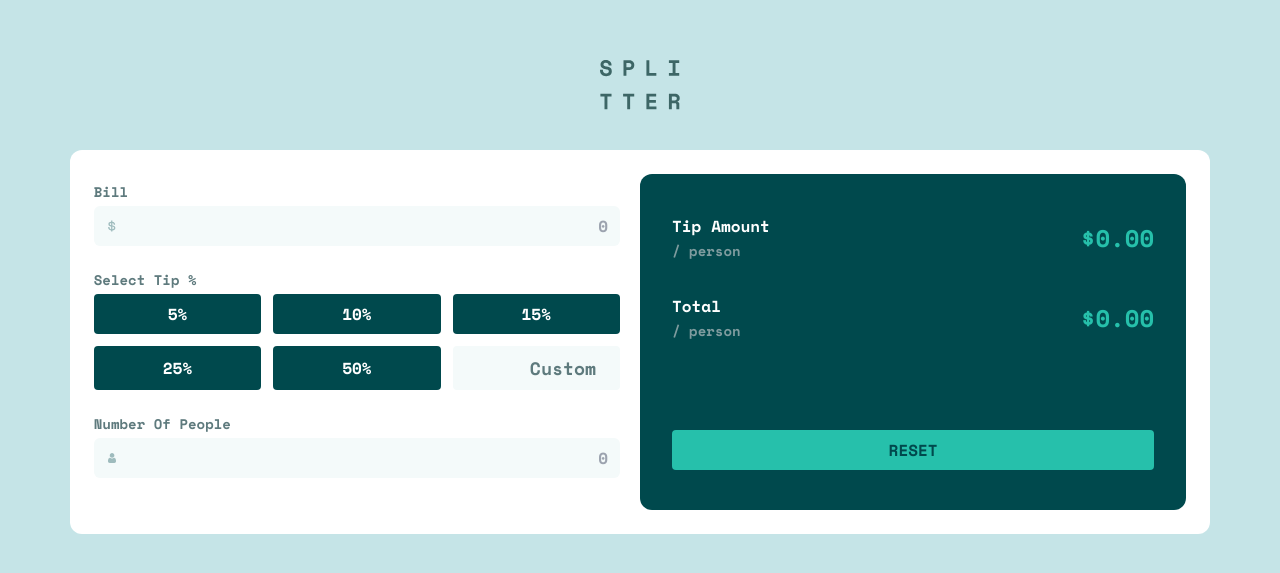
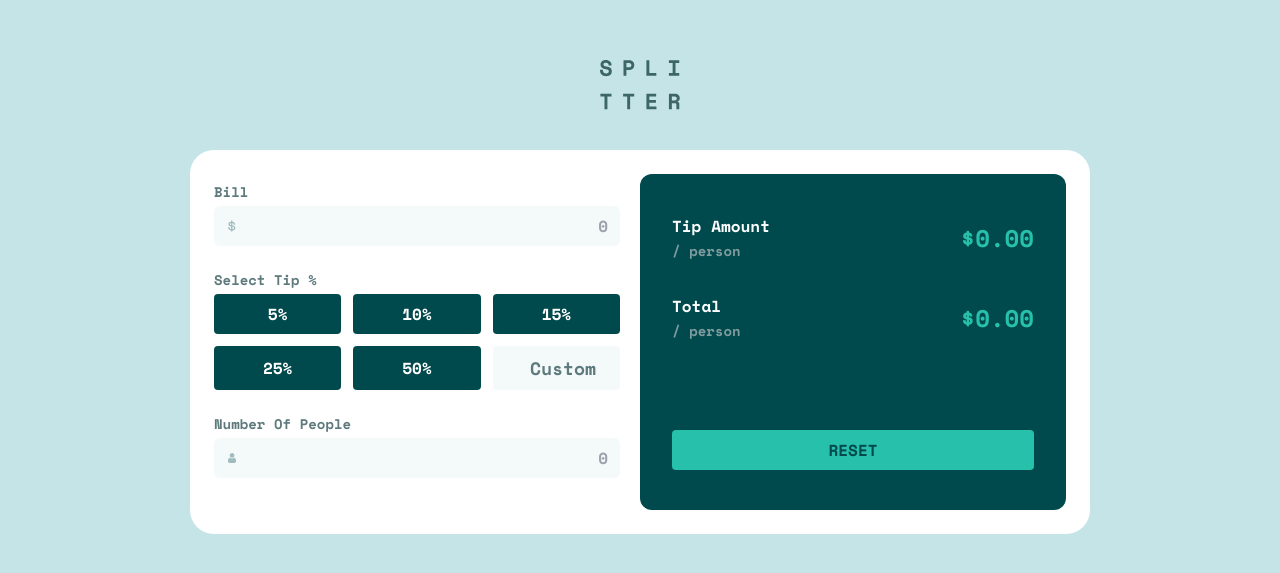
Before and after one commit to Rowada/tip-calculator, a React (Vite) app: page / in a window 1280 px wide. Shown: the part 123-696 px from the top of the page. Built offline with nearby package versions, Linux system fonts and the light colour scheme.

Commit message:
style: update container spacing

```diff
--- a/src/components/Calculator/CalculatorContainer.jsx
+++ b/src/components/Calculator/CalculatorContainer.jsx
@@ -92,7 +92,7 @@ export const CalculatorContainer = () => {
   };
 
   return (
-    <div className="bg-containerBackground rounded-xl flex items-center justify-center md:justify-evenly flex-wrap py-6 px-6 md:h-96">
+    <div className="bg-containerBackground rounded-3xl flex items-center justify-center md:justify-evenly flex-wrap py-6 px-6 md:w-156 md:h-96">
       <div className="w-full md:w-1/2 md:pr-5">
         <form onSubmit={handleSubmit}>
           <Inputs
--- a/tailwind.config.js
+++ b/tailwind.config.js
@@ -17,6 +17,10 @@ export default {
       fontFamily: {
         body: ["Space Mono", "monospace"],
       },
+
+      spacing: {
+        156: "56.25rem",
+      },
     },
   },
   plugins: [],
```
